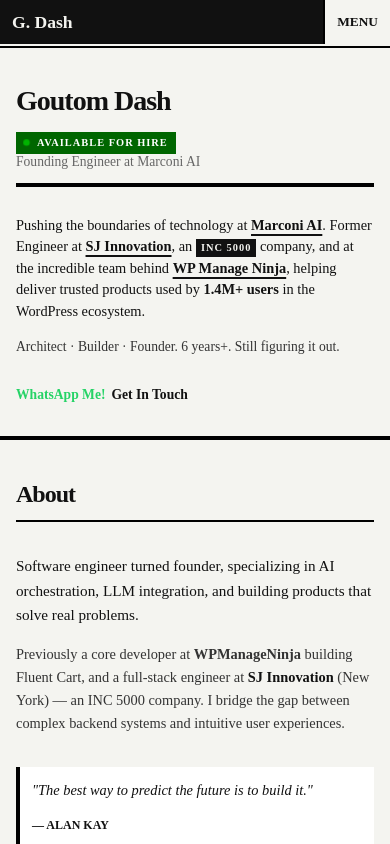
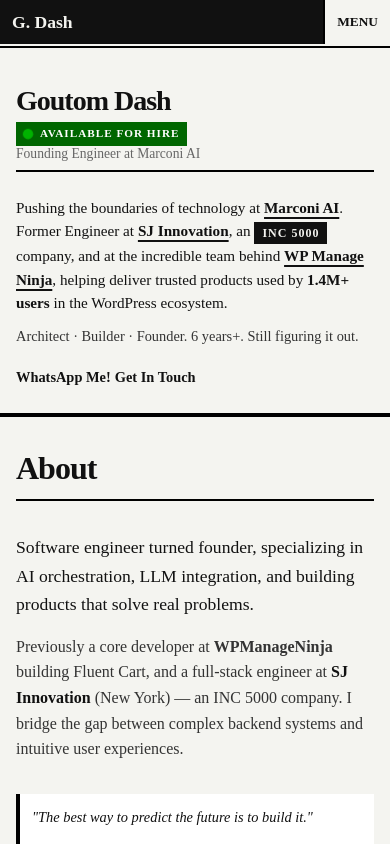
Before and after one commit to Ratul-Raha/vue-dev-portfolio, a Vue app: page / in a window 390 px wide. Shown: the top 844 px of the page. Built offline with nearby package versions, Linux system fonts and the light colour scheme; a web font is replaced by a local one.

Commit message:
Fix mobile padding and hero button styling across all sections

```diff
--- a/src/components/AboutSection.vue
+++ b/src/components/AboutSection.vue
@@ -60,7 +60,7 @@
 
 <style scoped>
 .about {
-  padding: 60px 16px;
+  padding: 80px 0 40px;
   border-top: 4px solid var(--border);
 }
 
@@ -182,12 +182,7 @@
   line-height: 1.5;
 }
 
-@media (min-width: 768px) {
-  .about {
-    padding-left: 0;
-    padding-right: 0;
-  }
-}
+/* Removed min-width 768px padding rule as it's no longer needed */
 
 @media (max-width: 900px) {
   .about-grid {
@@ -200,16 +195,16 @@
 
 @media (max-width: 600px) {
   .about {
-    padding: 40px 16px;
+    padding: 32px 16px;
   }
   .section-title {
-    font-size: 1.5rem;
+    font-size: 2rem;
   }
   .lead-text {
-    font-size: 0.95rem;
+    font-size: 1.1rem;
   }
   .about-text-col p:not(.lead-text) {
-    font-size: 0.9rem;
+    font-size: 1rem;
   }
   .fortune-block {
     padding: 12px;
--- a/src/components/ContactSection.vue
+++ b/src/components/ContactSection.vue
@@ -49,7 +49,7 @@
 
 <style scoped>
 .contact {
-  padding: 32px 16px 40px;
+  padding: 80px 0 100px;
   border-top: 4px solid var(--border);
 }
 
@@ -145,6 +145,20 @@
   }
 }
 
+@media (max-width: 600px) {
+  .contact {
+    padding: 40px 0 60px;
+  }
+  .section-title {
+    font-size: 2rem;
+  }
+  .ci-block {
+    flex-direction: column;
+    align-items: flex-start;
+    gap: 8px;
+  }
+}
+
 @media (min-width: 768px) {
   .contact {
     padding-left: 0;
--- a/src/components/GithubStats.vue
+++ b/src/components/GithubStats.vue
@@ -43,7 +43,7 @@
 
 <style scoped>
 .github-stats {
-  padding: 60px 0;
+  padding: 80px 0 40px;
   border-top: 4px solid var(--border);
 }
 
@@ -140,4 +140,13 @@
     grid-template-columns: 1fr;
   }
 }
+
+@media (max-width: 600px) {
+  .github-stats {
+    padding: 40px 0;
+  }
+  .section-title {
+    font-size: 2rem;
+  }
+}
 </style>
--- a/src/components/HeroSection.vue
+++ b/src/components/HeroSection.vue
@@ -42,7 +42,7 @@
 
 <style scoped>
 .hero {
-  padding: 40px 16px 60px;
+  padding: 80px 0 60px;
 }
 
 .hero-container {
@@ -190,88 +190,79 @@
   color: #ffffff;
 }
 
-@media (min-width: 768px) {
+/* Removed min-width 768px padding rule as it's no longer needed */
+
+  @media (max-width: 600px) {
   .hero {
-    padding: 60px 0 60px;
-    padding-left: 0;
-    padding-right: 0;
-  }
-}
-
-@media (max-width: 600px) {
-  .hero {
-    padding: 32px 16px 28px;
+    padding: 32px 16px 24px;
   }
   .hero-container {
-    gap: 20px;
+    gap: 16px;
   }
   .hero-header {
-    padding-bottom: 12px;
+    padding-bottom: 8px;
+    border-bottom-width: 2px;
   }
   .hero-title-row {
     flex-direction: column;
     align-items: flex-start;
-    gap: 6px;
+    gap: 4px;
   }
   .hire-badge {
-    font-size: 0.65rem;
+    font-size: 0.7rem;
     padding: 3px 8px;
-  }
-  .hire-dot {
-    width: 5px;
-    height: 5px;
   }
   .hero-title {
     font-size: 1.75rem;
+    margin-bottom: 0;
   }
   .hero-subtitle {
     font-size: 0.85rem;
   }
   .hero-bio {
-    gap: 12px;
+    gap: 10px;
+    font-size: 0.9rem;
+    line-height: 1.6;
   }
   .lead-text {
-    font-size: 0.9rem;
-    line-height: 1.5;
+    font-size: 0.95rem;
+    line-height: 1.55;
   }
   .hero-bio p:not(.lead-text) {
-    font-size: 0.85rem;
+    font-size: 0.9rem;
   }
   .hero-actions {
-    display: flex;
-    align-items: center;
-    gap: 6px;
-    margin-top: 12px;
+    flex-direction: row;
+    gap: 4px;
+    margin-top: 8px;
   }
   .action-btn {
     padding: 0;
     border: none;
     background: none;
-    font-family: var(--font);
-    font-size: 0.85rem;
-    font-weight: 600;
+    font-size: 0.9rem;
     text-transform: none;
     text-decoration: underline;
-    text-underline-offset: 2px;
+    text-decoration-thickness: 2px;
+    text-underline-offset: 3px;
     color: var(--text);
-    transition: color 0.15s;
   }
   .action-btn:hover {
     background: none;
-    color: var(--accent);
+    color: var(--text-muted);
   }
   .whatsapp-btn {
     background: none;
-    color: #25D366;
-    border: none;
+    border-color: transparent;
+    color: var(--text);
   }
   .whatsapp-btn:hover {
     background: none;
-    color: #128C7E;
+    border-color: transparent;
+    color: var(--text-muted);
   }
   .inc-badge {
-    font-size: 0.65rem;
-    padding: 1px 5px;
+    font-size: 0.75rem;
   }
 }
 </style>
--- a/src/components/ProjectsSection.vue
+++ b/src/components/ProjectsSection.vue
@@ -97,7 +97,7 @@
 
 <style scoped>
 .projects-section {
-  padding: 60px 16px;
+  padding: 80px 0 40px;
   border-top: 4px solid var(--border);
 }
 
@@ -258,10 +258,6 @@
 }
 
 @media (min-width: 768px) {
-  .projects-section {
-    padding-left: 0;
-    padding-right: 0;
-  }
   .proj-grid {
     grid-template-columns: repeat(2, 1fr);
   }
@@ -269,10 +265,10 @@
 
 @media (max-width: 600px) {
   .projects-section {
-    padding: 40px 16px;
+    padding: 32px 16px;
   }
   .section-title {
-    font-size: 1.5rem;
+    font-size: 2rem;
   }
   .proj-img {
     height: 140px;
--- a/src/components/ServicesSection.vue
+++ b/src/components/ServicesSection.vue
@@ -30,7 +30,7 @@
 
 <style scoped>
 .services {
-  padding: 60px 16px;
+  padding: 80px 0 40px;
   border-top: 4px solid var(--border);
 }
 
@@ -85,13 +85,13 @@
     padding: 20px;
   }
   .expertise-text {
-    font-size: 1rem;
+    font-size: 1.1rem;
   }
 }
 
 @media (max-width: 600px) {
   .services {
-    padding: 40px 16px;
+    padding: 32px 16px;
   }
   .section-title {
     font-size: 1.5rem;
--- a/src/components/WorkExperience.vue
+++ b/src/components/WorkExperience.vue
@@ -81,7 +81,7 @@
 
 <style scoped>
 .experience {
-  padding: 60px 16px;
+  padding: 80px 0 40px;
   border-top: 4px solid var(--border);
 }
 
@@ -91,6 +91,7 @@
   display: flex;
   flex-direction: column;
   gap: 32px;
+  padding: 0 16px;
 }
 
 .section-header {
@@ -211,10 +212,10 @@
 
 @media (max-width: 600px) {
   .experience {
-    padding: 40px 16px;
+    padding: 32px 16px;
   }
   .section-title {
-    font-size: 1.5rem;
+    font-size: 2rem;
   }
   .tl-content {
     padding: 16px;
```
